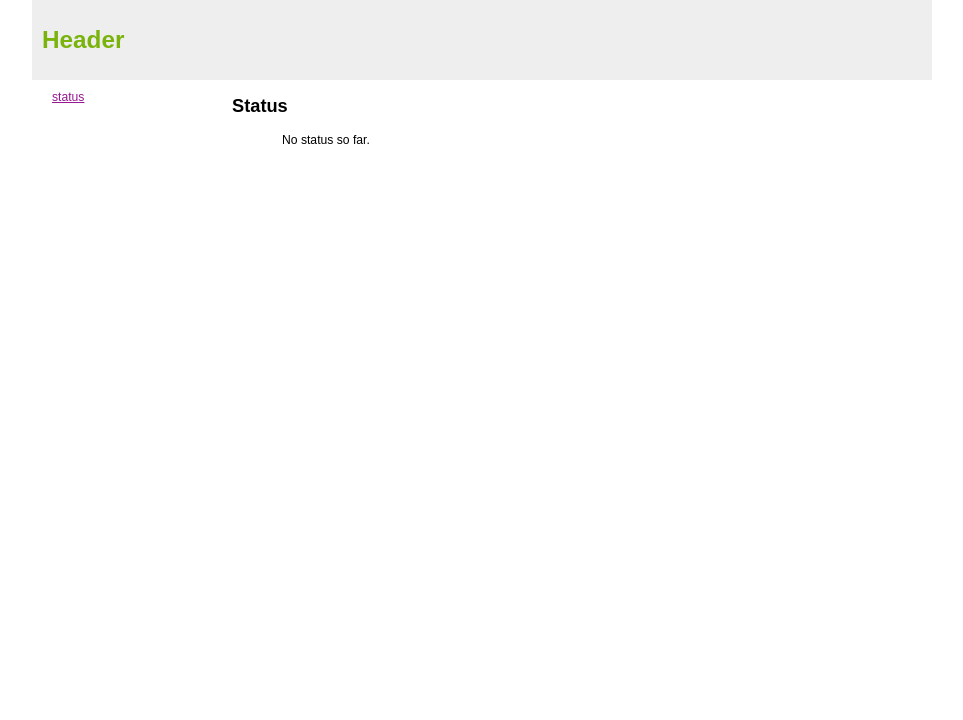
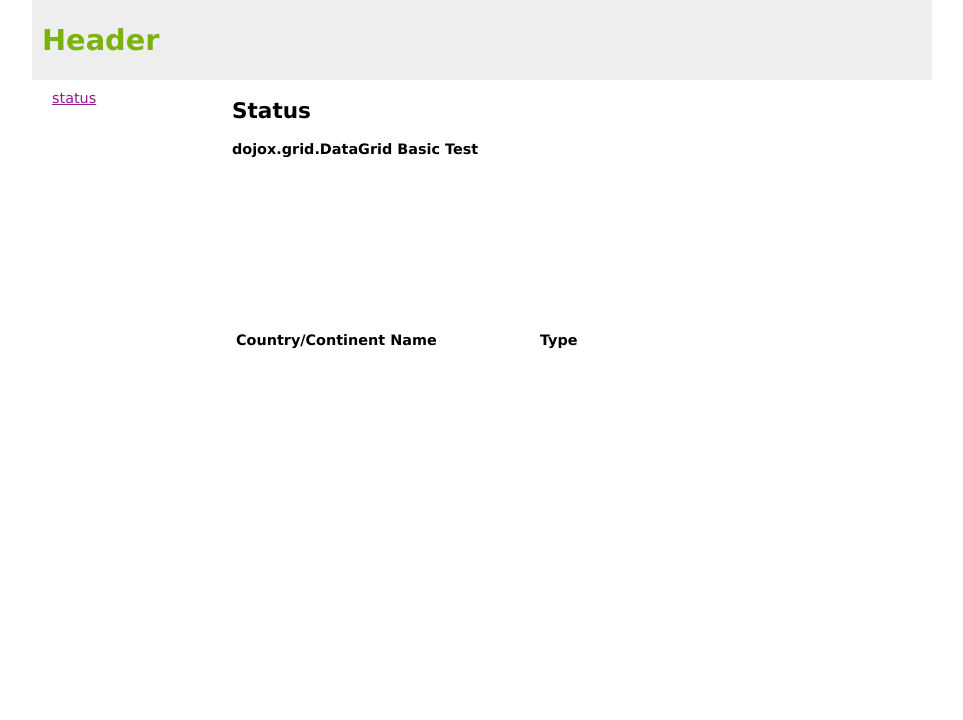
Before and after one commit to gregoryck/pypitches, a Flask app: page /pypitches/status in a window 1360 px wide. Shown: the top 720 px of the page, without its empty margins (198-1161 px from the left). Run offline with Flask 2, Linux system fonts and the light colour scheme; lists and menus that the app fills with data are empty; some libraries are stand-ins or nearby versions.

Commit message:
made a datagrid with dojo

```diff
--- a/pypitches/web/templates/layout.html
+++ b/pypitches/web/templates/layout.html
@@ -4,8 +4,9 @@
     <title>{% block title %}PyPitches{% endblock %}</title>
     <meta http-equiv="content-type" content="text/html; charset=iso-8859-1">
     <link rel=stylesheet type=text/css href="/static/fixed.css">
+    {% block scripts %}{% endblock %}
 </head>
-<body>
+<body class="claro">
   {% with flashes = get_flashed_messages() %}
     {% if flashes %}
       <ul class=flashes>
--- a/pypitches/web/templates/status.html
+++ b/pypitches/web/templates/status.html
@@ -2,9 +2,53 @@
 {% block title %}
     Status
 {% endblock %}
+{% block scripts %}
+	<style type="text/css">
+		@import "/static/dojo/resources/dojo.css";
+		@import "/static/dijit/themes/claro/claro.css";
+		@import "/static/dojox/grid/resources/Grid.css";
+		@import "/static/dojox/grid/resources/claroGrid.css";
+		body {
+			font-size: 0.9em;
+			font-family: Geneva, Arial, Helvetica, sans-serif;
+		}
+		.heading {
+			font-weight: bold;
+			padding-bottom: 0.25em;
+		}
+		#grid, #grid2 {
+			width: 65em;
+			height: 25em;
+			padding: 1px;
+		}
+	</style>
+
+<script type="text/javascript"
+        src="https://ajax.googleapis.com/ajax/libs/dojo/1.7.2/dojo/dojo.js"
+		djConfig="isDebug:false, parseOnLoad: true"></script>
+<script type="text/javascript">
+		dojo.require("dijit.dijit");
+		dojo.require("dojox.grid.DataGrid");
+		dojo.require("dojo.data.ItemFileWriteStore");
+		dojo.require("dojo.parser");
+</script>
+<script type="text/javascript" src="/static/test_data.js"></script>
+{% endblock %}
+
 {% block content %}
   <h2>{{ self.title() }}</h2>
-  <ul class=messages>
-      <p>No status so far.</p>
-  </ul>
+	<div class="heading">dojox.grid.DataGrid Basic Test</div>
+	<span dojoType="dojo.data.ItemFileWriteStore"
+		jsId="jsonStore" url="/static/countries.json">
+	</span>
+	<table dojoType="dojox.grid.DataGrid" keepSelection=true
+		jsid="grid" id="grid"
+		store="jsonStore" query="{ name: '*' }" rowsPerPage="20" rowSelector="20px">
+		<thead>
+			<tr>
+				<th field="name" width="300px">Country/Continent Name</th>
+				<th field="type" width="auto">Type</th>
+			</tr>
+		</thead>
+	</table>
 {% endblock %}
```
Also changed, not shown: pypitches/web/static/countries.json (added, +46 -0 lines).
